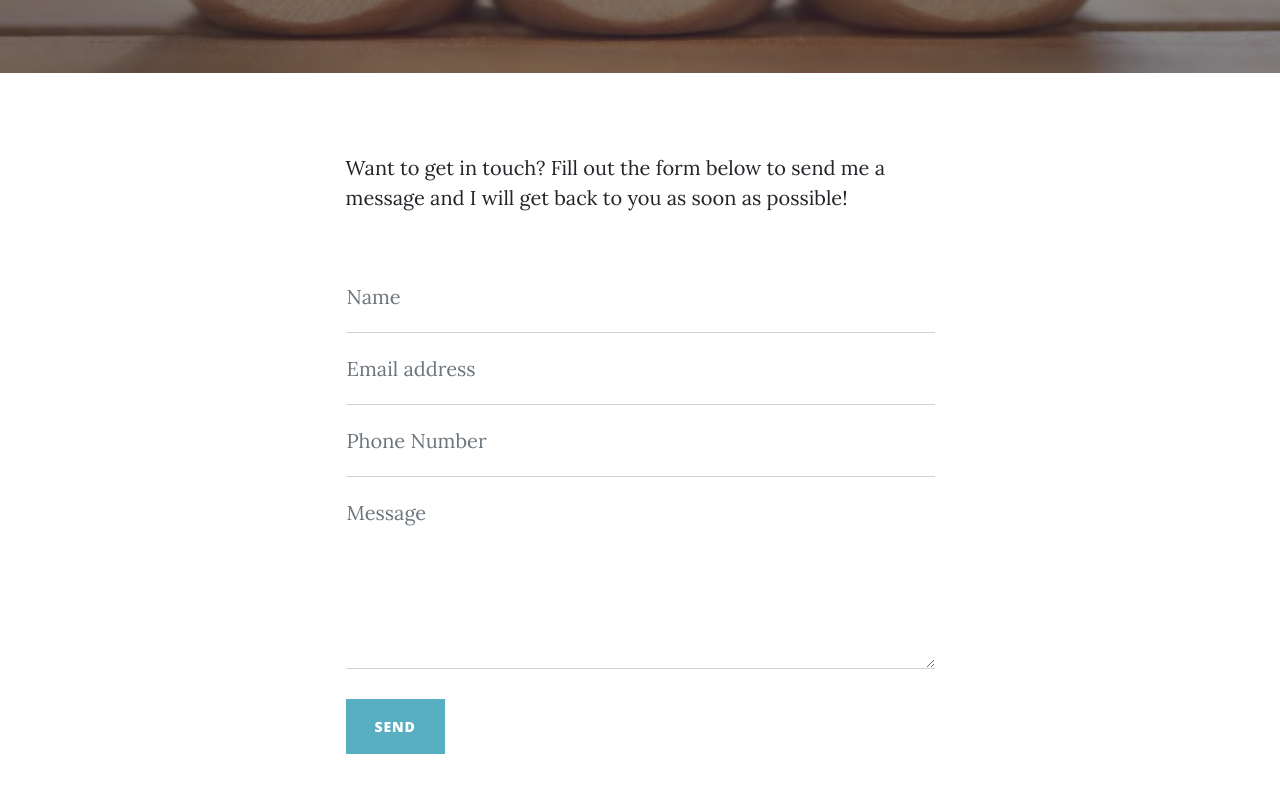
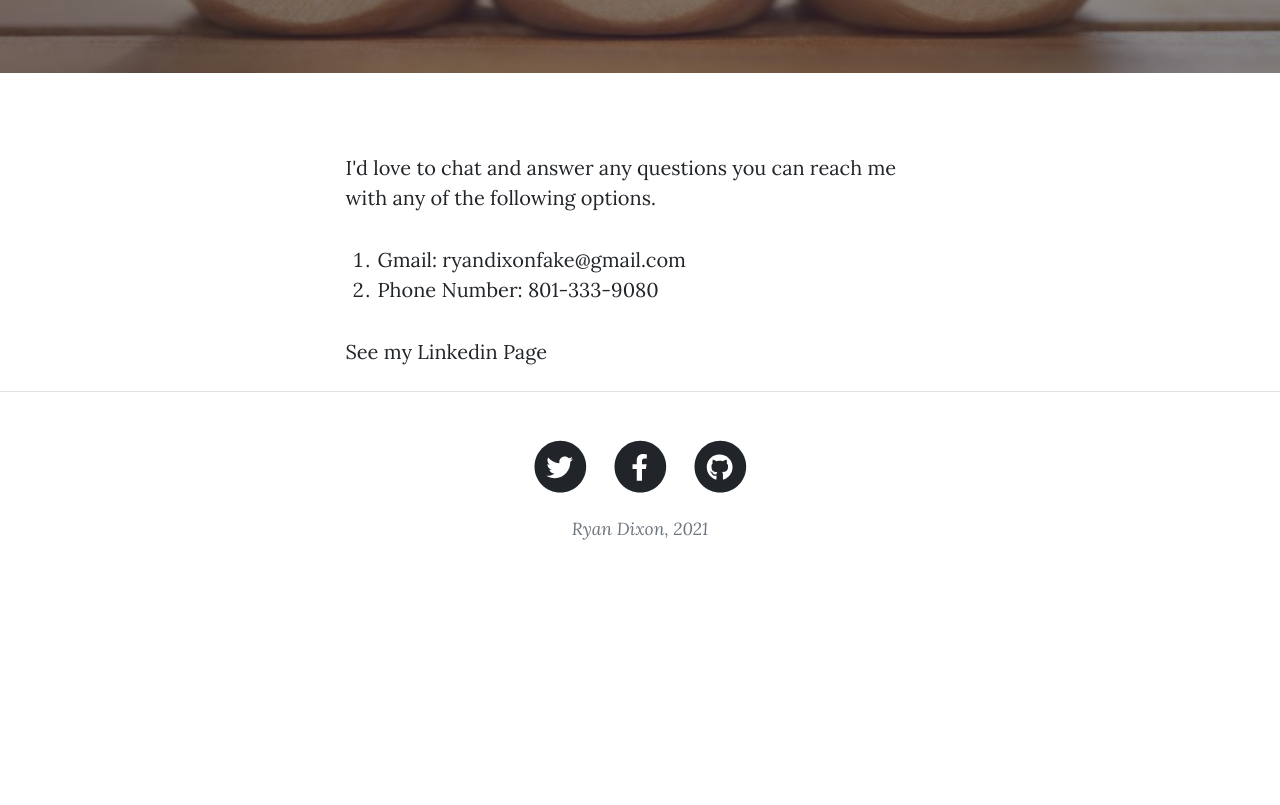
Before and after one commit to ryandixon1020/IS201, a plain HTML site: page contact.html in a window 1280 px wide. Shown: the part 459-1264 px from the top of the page. After the commit the page ends 1049 px from the top, so only its background shows below. Drawn offline with nearby package versions, Linux system fonts and the light colour scheme.

Commit message:
Add files via upload

```diff
--- a/contact.html
+++ b/contact.html
@@ -50,67 +50,21 @@
             </div>
         </header>
         <!-- Main Content-->
-        <main class="mb-4">
+        <article class="mb-4">
             <div class="container px-4 px-lg-5">
                 <div class="row gx-4 gx-lg-5 justify-content-center">
                     <div class="col-md-10 col-lg-8 col-xl-7">
-                        <p>Want to get in touch? Fill out the form below to send me a message and I will get back to you as soon as possible!</p>
-                        <div class="my-5">
-                            <!-- * * * * * * * * * * * * * * *-->
-                            <!-- * * SB Forms Contact Form * *-->
-                            <!-- * * * * * * * * * * * * * * *-->
-                            <!-- This form is pre-integrated with SB Forms.-->
-                            <!-- To make this form functional, sign up at-->
-                            <!-- https://startbootstrap.com/solution/contact-forms-->
-                            <!-- to get an API token!-->
-                            <form id="contactForm" data-sb-form-api-token="API_TOKEN">
-                                <div class="form-floating">
-                                    <input class="form-control" id="name" type="text" placeholder="Enter your name..." data-sb-validations="required" />
-                                    <label for="name">Name</label>
-                                    <div class="invalid-feedback" data-sb-feedback="name:required">A name is required.</div>
-                                </div>
-                                <div class="form-floating">
-                                    <input class="form-control" id="email" type="email" placeholder="Enter your email..." data-sb-validations="required,email" />
-                                    <label for="email">Email address</label>
-                                    <div class="invalid-feedback" data-sb-feedback="email:required">An email is required.</div>
-                                    <div class="invalid-feedback" data-sb-feedback="email:email">Email is not valid.</div>
-                                </div>
-                                <div class="form-floating">
-                                    <input class="form-control" id="phone" type="tel" placeholder="Enter your phone number..." data-sb-validations="required" />
-                                    <label for="phone">Phone Number</label>
-                                    <div class="invalid-feedback" data-sb-feedback="phone:required">A phone number is required.</div>
-                                </div>
-                                <div class="form-floating">
-                                    <textarea class="form-control" id="message" placeholder="Enter your message here..." style="height: 12rem" data-sb-validations="required"></textarea>
-                                    <label for="message">Message</label>
-                                    <div class="invalid-feedback" data-sb-feedback="message:required">A message is required.</div>
-                                </div>
-                                <br />
-                                <!-- Submit success message-->
-                                <!---->
-                                <!-- This is what your users will see when the form-->
-                                <!-- has successfully submitted-->
-                                <div class="d-none" id="submitSuccessMessage">
-                                    <div class="text-center mb-3">
-                                        <div class="fw-bolder">Form submission successful!</div>
-                                        To activate this form, sign up at
-                                        <br />
-                                        <a href="https://startbootstrap.com/solution/contact-forms">https://startbootstrap.com/solution/contact-forms</a>
-                                    </div>
-                                </div>
-                                <!-- Submit error message-->
-                                <!---->
-                                <!-- This is what your users will see when there is-->
-                                <!-- an error submitting the form-->
-                                <div class="d-none" id="submitErrorMessage"><div class="text-center text-danger mb-3">Error sending message!</div></div>
-                                <!-- Submit Button-->
-                                <button class="btn btn-primary text-uppercase disabled" id="submitButton" type="submit">Send</button>
-                            </form>
-                        </div>
+                        <p> I'd love to chat and answer any questions you can reach me with any of the following options.</p>
+                        <ol>
+                            <li> Gmail: ryandixonfake@gmail.com</li>
+                            <li> Phone Number: 801-333-9080</li>
+                        </ol>
+                        </p>
+                        See my <a href="https://www.linkedin.com/in/ryan-dixon-13322b208/" target="_blank" title="Ryan's Linkedin Profile"> Linkedin Page </a>
                     </div>
                 </div>
             </div>
-        </main>
+        </article>
         <!-- Footer-->
         <footer class="border-top">
             <div class="container px-4 px-lg-5">
@@ -151,10 +105,5 @@
         <script src="https://cdn.jsdelivr.net/npm/bootstrap@5.1.3/dist/js/bootstrap.bundle.min.js"></script>
         <!-- Core theme JS-->
         <script src="js/scripts.js"></script>
-        <!-- * * * * * * * * * * * * * * * * * * * * * * * * * * * * * * * * * * * * * * * *-->
-        <!-- * *                               SB Forms JS                               * *-->
-        <!-- * * Activate your form at https://startbootstrap.com/solution/contact-forms * *-->
-        <!-- * * * * * * * * * * * * * * * * * * * * * * * * * * * * * * * * * * * * * * * *-->
-        <script src="https://cdn.startbootstrap.com/sb-forms-latest.js"></script>
     </body>
 </html>
```
